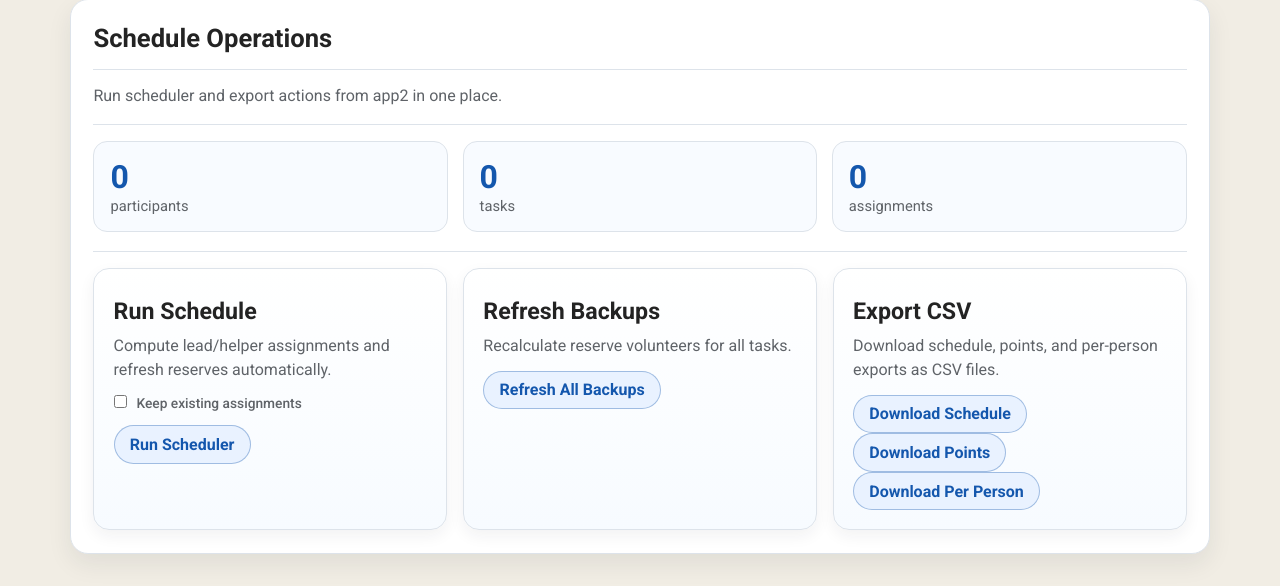
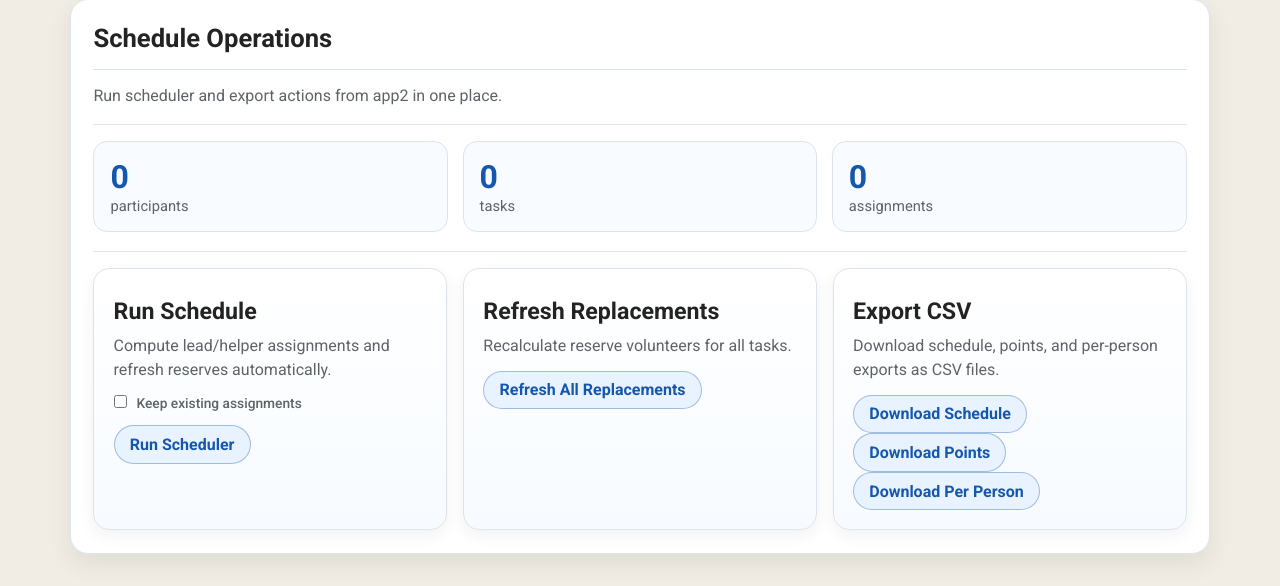
Before and after one commit to janmg/zomerkamp, a Flask app: page /operations in a window 1280 px wide. Shown: the part 285-871 px from the top of the page. Run offline with Flask 3, Linux system fonts and the light colour scheme; data that the repository does not hold is empty.

Commit message:
replacements

```diff
--- a/app4_web/templates/operations.html
+++ b/app4_web/templates/operations.html
@@ -35,11 +35,11 @@
   </div>
 
   <div class="card" style="min-height: 0;">
-    <h3>Refresh Backups</h3>
+    <h3>Refresh Replacements</h3>
     <p>Recalculate reserve volunteers for all tasks.</p>
     <form method="post" style="margin-top: 0.8rem;">
       <input type="hidden" name="action" value="refresh-backups">
-      <button type="submit">Refresh All Backups</button>
+      <button type="submit">Refresh All Replacements</button>
     </form>
   </div>
 
```
